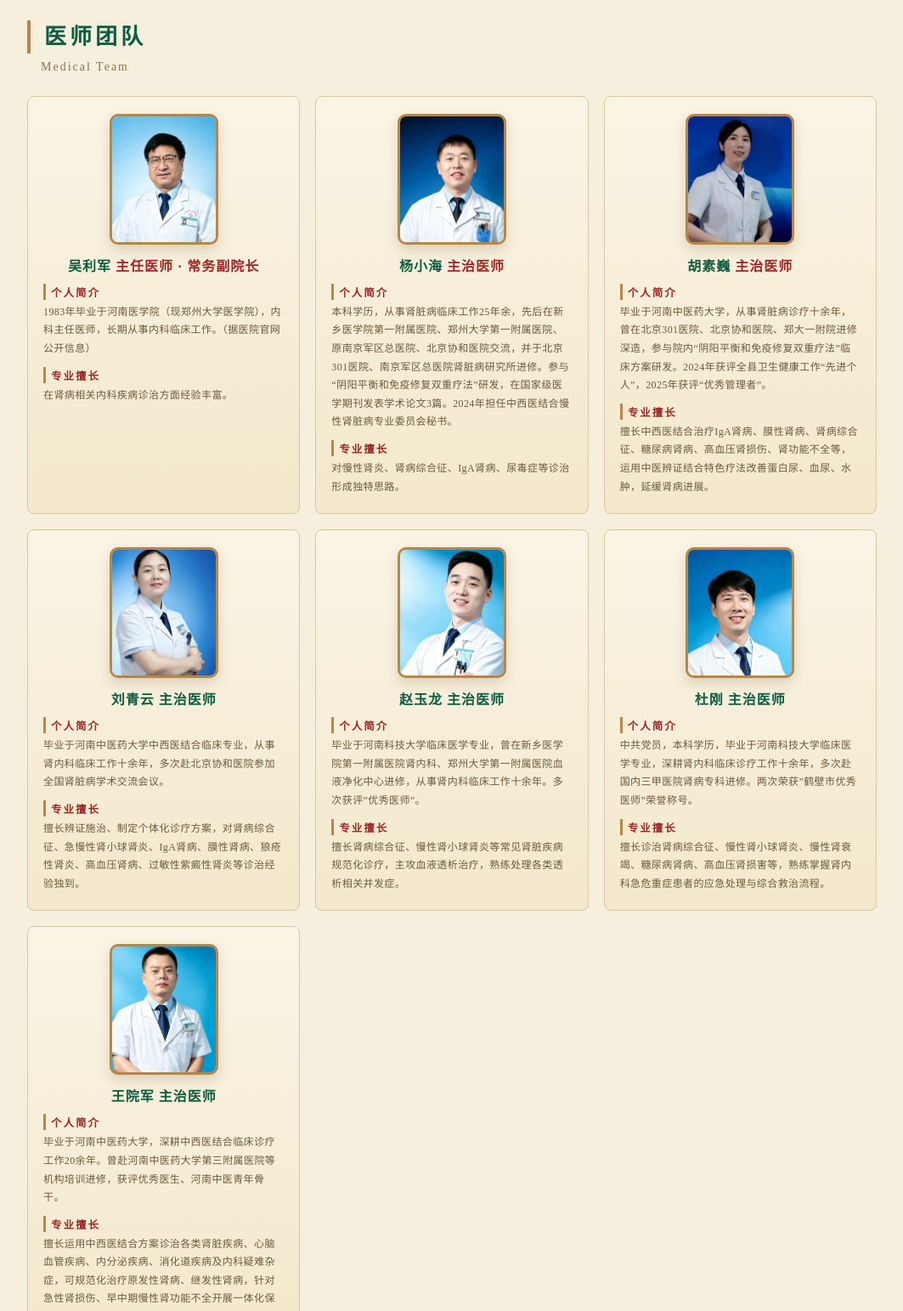
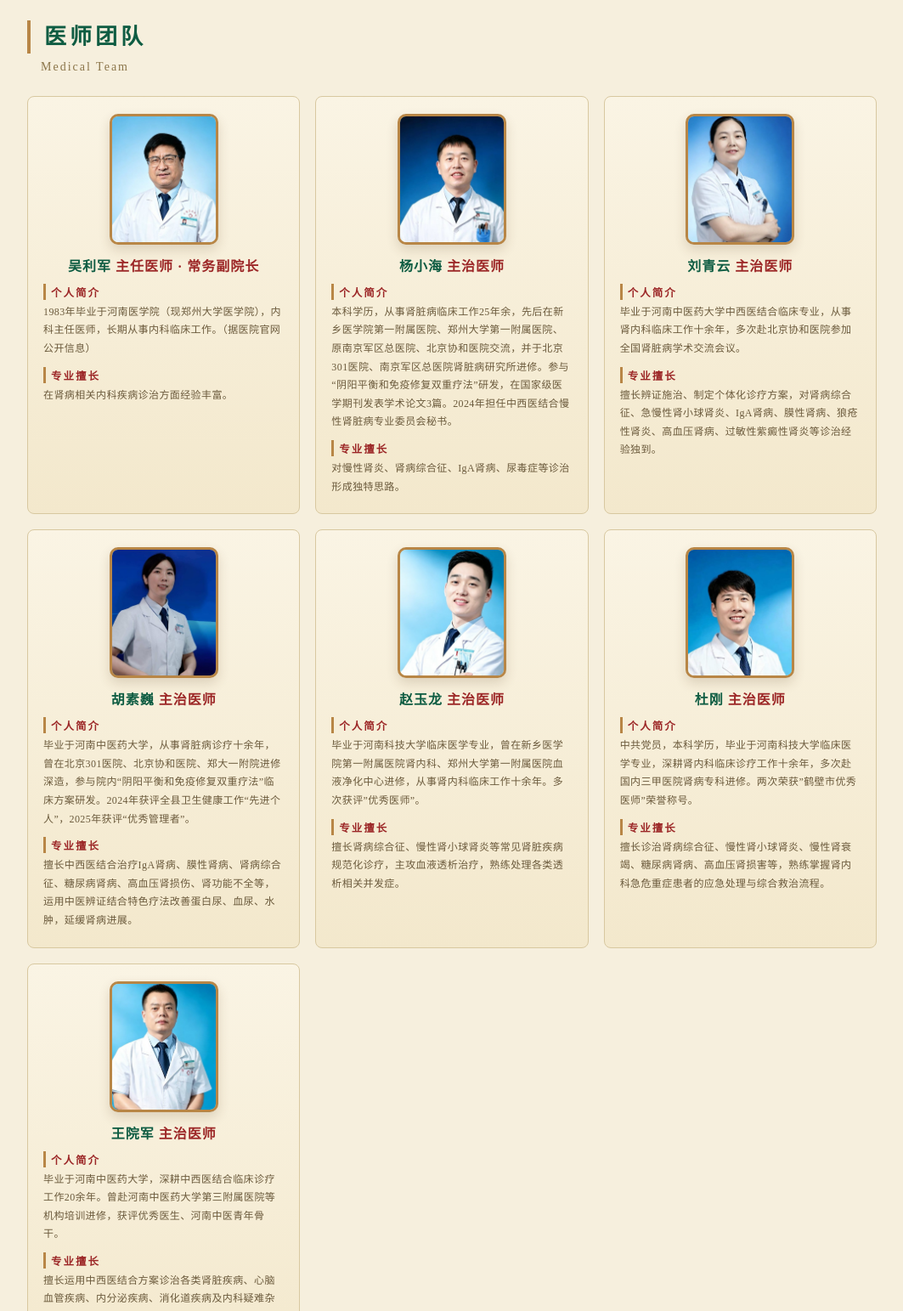
Before and after one commit to SLYLI/hksbyy, a plain HTML site: page doctors.html in a window 1280 px wide. Shown: the part 1300-2843 px from the top of the page at 85% size, without its empty margins (108-1171 px from the left). Drawn offline with Linux system fonts and the light colour scheme; no server answers; a web font is replaced by a local one.

Commit message:
医生介绍医师团队：胡素巍与刘青云互换位置；修复style属性全角引号

```diff
--- a/doctors.html
+++ b/doctors.html
@@ -1290,6 +1290,14 @@ a {
             <p>对慢性肾炎、肾病综合征、IgA肾病、尿毒症等诊治形成独特思路。</p>
         </div>
         <div class="team-card">
+            <div class="team-photo"><img src="experts/liuqingyun.jpg" alt="刘青云"></div>
+            <h4>刘青云 <span style="color:#9c2727">主治医师</span></h4>
+            <p class="doc-sec-t">个人简介</p>
+            <p>毕业于河南中医药大学中西医结合临床专业，从事肾内科临床工作十余年，多次赴北京协和医院参加全国肾脏病学术交流会议。</p>
+            <p class="doc-sec-t">专业擅长</p>
+            <p>擅长辨证施治、制定个体化诊疗方案，对肾病综合征、急慢性肾小球肾炎、IgA肾病、膜性肾病、狼疮性肾炎、高血压肾病、过敏性紫癜性肾炎等诊治经验独到。</p>
+        </div>
+        <div class="team-card">
             <div class="team-photo"><img src="experts/husuwei.jpg" alt="胡素巍"></div>
             <h4>胡素巍 <span style="color:#9c2727">主治医师</span></h4>
             <p class="doc-sec-t">个人简介</p>
@@ -1298,16 +1306,8 @@ a {
             <p>擅长中西医结合治疗IgA肾病、膜性肾病、肾病综合征、糖尿病肾病、高血压肾损伤、肾功能不全等，运用中医辨证结合特色疗法改善蛋白尿、血尿、水肿，延缓肾病进展。</p>
         </div>
         <div class="team-card">
-            <div class="team-photo"><img src="experts/liuqingyun.jpg" alt="刘青云"></div>
-            <h4>刘青云 <span style=”color:#9c2727”>主治医师</span></h4>
-            <p class="doc-sec-t">个人简介</p>
-            <p>毕业于河南中医药大学中西医结合临床专业，从事肾内科临床工作十余年，多次赴北京协和医院参加全国肾脏病学术交流会议。</p>
-            <p class="doc-sec-t">专业擅长</p>
-            <p>擅长辨证施治、制定个体化诊疗方案，对肾病综合征、急慢性肾小球肾炎、IgA肾病、膜性肾病、狼疮性肾炎、高血压肾病、过敏性紫癜性肾炎等诊治经验独到。</p>
-        </div>
-        <div class="team-card">
             <div class="team-photo"><img src="experts/zhaoyulong.jpg" alt="赵玉龙"></div>
-            <h4>赵玉龙 <span style=”color:#9c2727”>主治医师</span></h4>
+            <h4>赵玉龙 <span style="color:#9c2727">主治医师</span></h4>
             <p class="doc-sec-t">个人简介</p>
             <p>毕业于河南科技大学临床医学专业，曾在新乡医学院第一附属医院肾内科、郑州大学第一附属医院血液净化中心进修，从事肾内科临床工作十余年。多次获评”优秀医师”。</p>
             <p class="doc-sec-t">专业擅长</p>
@@ -1315,7 +1315,7 @@ a {
         </div>
         <div class="team-card">
             <div class="team-photo"><img src="experts/dugang.jpg" alt="杜刚"></div>
-            <h4>杜刚 <span style=”color:#9c2727”>主治医师</span></h4>
+            <h4>杜刚 <span style="color:#9c2727">主治医师</span></h4>
             <p class="doc-sec-t">个人简介</p>
             <p>中共党员，本科学历，毕业于河南科技大学临床医学专业，深耕肾内科临床诊疗工作十余年，多次赴国内三甲医院肾病专科进修。两次荣获”鹤壁市优秀医师”荣誉称号。</p>
             <p class="doc-sec-t">专业擅长</p>
@@ -1323,7 +1323,7 @@ a {
         </div>
         <div class="team-card">
             <div class="team-photo"><img src="experts/wangyuanjun.jpg" alt="王院军"></div>
-            <h4>王院军 <span style=”color:#9c2727”>主治医师</span></h4>
+            <h4>王院军 <span style="color:#9c2727">主治医师</span></h4>
             <p class="doc-sec-t">个人简介</p>
             <p>毕业于河南中医药大学，深耕中西医结合临床诊疗工作20余年。曾赴河南中医药大学第三附属医院等机构培训进修，获评优秀医生、河南中医青年骨干。</p>
             <p class="doc-sec-t">专业擅长</p>
```
